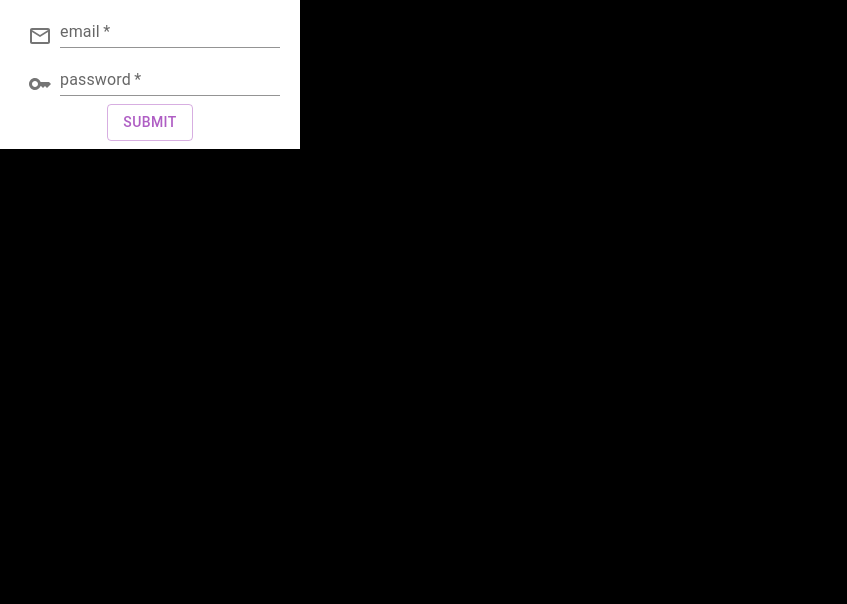
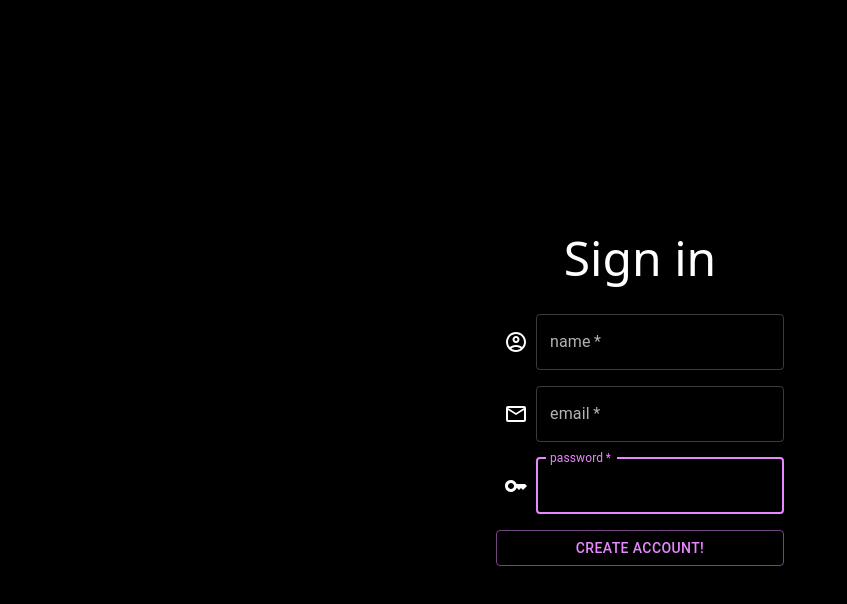
Before and after one commit to dogeja/TowerOfProgress, a React (Vite) app: page /create-account in a window 1280 px wide. Shown: the top 604 px of the page, without its empty margins (0-847 px from the left). Built offline with nearby package versions, Linux system fonts and the light colour scheme; no server answers.

Commit message:
0402 add : firebase/ fix : vite_api_key

```diff
--- a/src/App.tsx
+++ b/src/App.tsx
@@ -43,7 +43,9 @@ function App() {
   const [isLoading, setIsLoading] = useState(true);
   const init = async () => {
     // await auth.authStateReady();
-    setIsLoading(false);
+    setTimeout(() => {
+      setIsLoading(false);
+    }, 50);
   };
   useEffect(() => {
     init();
--- a/src/components/input.tsx
+++ b/src/components/input.tsx
@@ -1,10 +1,18 @@
 import { Button, Stack } from "@mui/material";
+import React from "react";
 
 export default function Input() {
   return (
     <Stack spacing={2} direction={"row"}>
       <Button>TEXT</Button>
-      <Button variant="contained">TEXT2</Button>
+      <Button
+        onClick={(e: React.MouseEvent<HTMLButtonElement>) => {
+          e.preventDefault();
+        }}
+        variant="contained"
+      >
+        TEXT2
+      </Button>
       <Button>TEXT3</Button>
     </Stack>
   );
--- a/src/components/userInfo.tsx
+++ /dev/null
@@ -1,3 +0,0 @@
-export default function userInfo() {
-  return <div></div>;
-}
--- /dev/null
+++ b/src/components/userInfomation.tsx
@@ -0,0 +1,3 @@
+export default function userInfomation() {
+  return <div></div>;
+}
--- a/src/firebase.ts
+++ b/src/firebase.ts
@@ -2,7 +2,7 @@
 import { initializeApp } from "firebase/app";
 // import { getAnalytics } from "firebase/analytics";
 import { getAuth } from "firebase/auth";
-const KEY = process.env.API_KEY;
+const KEY = import.meta.env.VITE_SOME_KEY;
 
 const firebaseConfig = {
   apiKey: `${KEY}`,
--- a/src/routes/create-account.tsx
+++ b/src/routes/create-account.tsx
@@ -2,25 +2,98 @@ import { TextField, Box, Button } from "@mui/material";
 import { styled } from "styled-components";
 import EmailOutlinedIcon from "@mui/icons-material/EmailOutlined";
 import KeyOutlinedIcon from "@mui/icons-material/KeyOutlined";
+import AccountCircleOutlinedIcon from "@mui/icons-material/AccountCircleOutlined";
+import React, { useState } from "react";
+import { createUserWithEmailAndPassword, updateProfile } from "firebase/auth";
+import { auth } from "../firebase";
+import { useNavigate } from "react-router-dom";
 const Wrapper = styled.div`
-  color: white;
-  background-color: white;
+  height: 100vh;
+  width: 100vw;
   align-items: center;
   justify-content: center;
   display: flex;
   flex-direction: column;
-  width: 300px;
   margin: 0;
   padding: 0;
-  height: auto;
+`;
+const SignIn = styled.h1`
+  font-size: 3rem;
+  line-height: 1.325;
+  margin-bottom: 1rem;
 `;
 export default function CreateAccount() {
+  const [isLoading, setIsLoading] = useState(false);
+  const [name, setName] = useState("");
+  const [email, setEmail] = useState("");
+  const [password, setPassword] = useState("");
+  const [error, setError] = useState("");
+  const navigate = useNavigate();
+
   return (
     <Wrapper>
+      <SignIn>Sign in</SignIn>
+      <form
+        style={{
+          display: "flex",
+          flexDirection: "column",
+        }}
+        onSubmit={async (e: React.FormEvent<HTMLFormElement>) => {
+          e.preventDefault();
+          if (isLoading || name === "" || email === "" || password === "") {
+            return;
+          }
+          try {
+            setIsLoading(true);
+            const credentials = await createUserWithEmailAndPassword(
+              auth,
+              email,
+              password
+            );
+            console.log(credentials.user);
+            await updateProfile(credentials.user, {
+              displayName: name,
+            });
+            navigate("/");
+          } catch (e) {
+          } finally {
+            setIsLoading(false);
+          }
+        }}
+      >
         <Box
           sx={{
             display: "flex",
-          alignItems: "flex-end",
+            alignItems: "center",
+            margin: "8px",
+          }}
+        >
+          <AccountCircleOutlinedIcon
+            sx={{
+              color: "action.active",
+              mr: "1",
+              my: "0.5",
+              marginX: "8px",
+            }}
+          ></AccountCircleOutlinedIcon>
+          <TextField
+            name="name"
+            value={name}
+            onChange={(event: React.ChangeEvent<HTMLInputElement>) => {
+              setName(event.target.value);
+            }}
+            id="outlined-basic"
+            label="name"
+            variant="outlined"
+            required={true}
+            autoFocus
+          ></TextField>
+        </Box>
+        <Box
+          sx={{
+            display: "flex",
+            alignItems: "center",
+            margin: "8px",
           }}
         >
           <EmailOutlinedIcon
@@ -32,16 +105,23 @@ export default function CreateAccount() {
             }}
           ></EmailOutlinedIcon>
           <TextField
+            name="email"
+            value={email}
+            onChange={(event: React.ChangeEvent<HTMLInputElement>) => {
+              setEmail(event.target.value);
+            }}
             id="outlined-basic"
             label="email"
-          variant="standard"
+            variant="outlined"
             required
+            autoFocus
           ></TextField>
         </Box>
         <Box
           sx={{
             display: "flex",
-          alignItems: "flex-end",
+            alignItems: "center",
+            margin: "8px",
           }}
         >
           <KeyOutlinedIcon
@@ -53,15 +133,27 @@ export default function CreateAccount() {
             }}
           ></KeyOutlinedIcon>
           <TextField
+            name="password"
+            value={password}
+            onChange={(event: React.ChangeEvent<HTMLInputElement>) => {
+              setPassword(event.target.value);
+            }}
             id="outlined-basic"
             label="password"
-          variant="standard"
+            variant="outlined"
             required
+            autoFocus
           ></TextField>
         </Box>
-      <Button variant="outlined" sx={{ justifyItems: "right", margin: "8px" }}>
-        submit
+        <Button
+          type="submit"
+          variant="outlined"
+          sx={{ justifyItems: "right", margin: "8px", cursor: "pointer" }}
+          value={isLoading ? "loading..." : "create account!"}
+        >
+          create account!
         </Button>
+      </form>
     </Wrapper>
   );
 }
--- a/src/theme.tsx
+++ b/src/theme.tsx
@@ -2,8 +2,9 @@ import { createTheme } from "@mui/material/styles";
 
 export const theme = createTheme({
   palette: {
+    mode: "dark",
     primary: {
-      main: "#af5ec4",
+      main: "#e788ff",
     },
   },
 });
```
Lines whose indentation alone changed are shown as unchanged.
